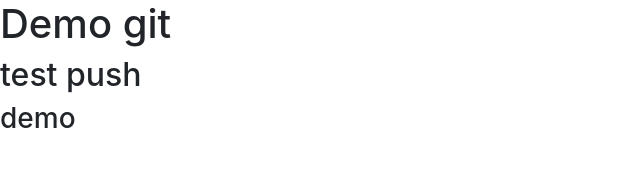
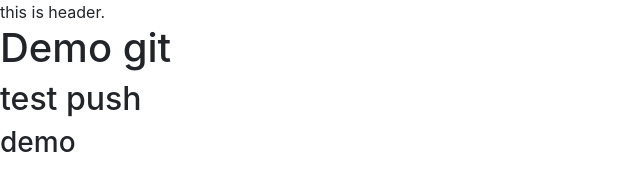
Before and after one commit to nhatztran/fe53e, a plain HTML site: page index.html in a window 1280 px wide. Shown: the whole page, without its empty margins (0-640 px from the left). Drawn offline with nearby package versions, Linux system fonts and the light colour scheme.

Commit message:
add header

```diff
--- a/index.html
+++ b/index.html
@@ -10,9 +10,13 @@
     <link rel="stylesheet" href="https://stackpath.bootstrapcdn.com/bootstrap/4.3.1/css/bootstrap.min.css" integrity="sha384-ggOyR0iXCbMQv3Xipma34MD+dH/1fQ784/j6cY/iJTQUOhcWr7x9JvoRxT2MZw1T" crossorigin="anonymous">
   </head>
   <body>
+      <header>
+          this is header.
+      </header>
       <h1>Demo git</h1>
       <h2>test push</h2>
       <h3>demo</h3>
+
     <!-- Optional JavaScript -->
     <!-- jQuery first, then Popper.js, then Bootstrap JS -->
     <script src="https://code.jquery.com/jquery-3.3.1.slim.min.js" integrity="sha384-q8i/X+965DzO0rT7abK41JStQIAqVgRVzpbzo5smXKp4YfRvH+8abtTE1Pi6jizo" crossorigin="anonymous"></script>
```
